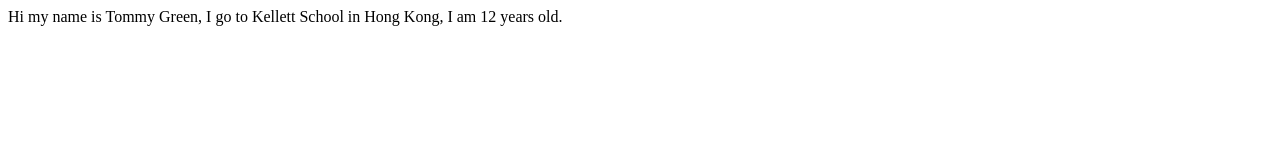
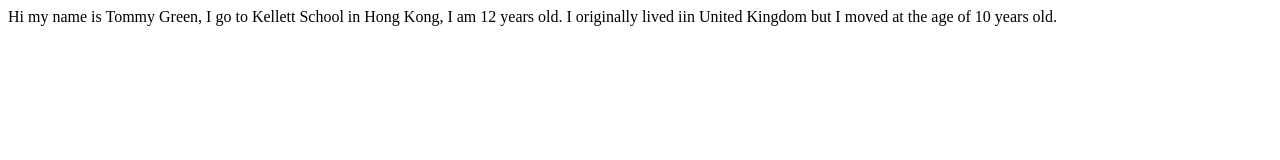
Before and after one commit to SpongyTommy/SpongyTommy.github.io, a plain HTML site: page index.html in a window 1280 px wide. Drawn offline with Linux system fonts and the light colour scheme.

Commit message:
fixing 2

```diff
--- a/index.html
+++ b/index.html
@@ -10,7 +10,8 @@
 </head>
 <body>
 
-Hi my name is Tommy Green, I go to Kellett School in Hong Kong, I am 12 years old.
+Hi my name is Tommy Green, I go to Kellett School in Hong Kong, I am 12 years old.  I originally lived iin United Kingdom but I moved at the age of 10 years old.
 
-<h2body> <h2></h2>
+
+</body>
 </html>
```
